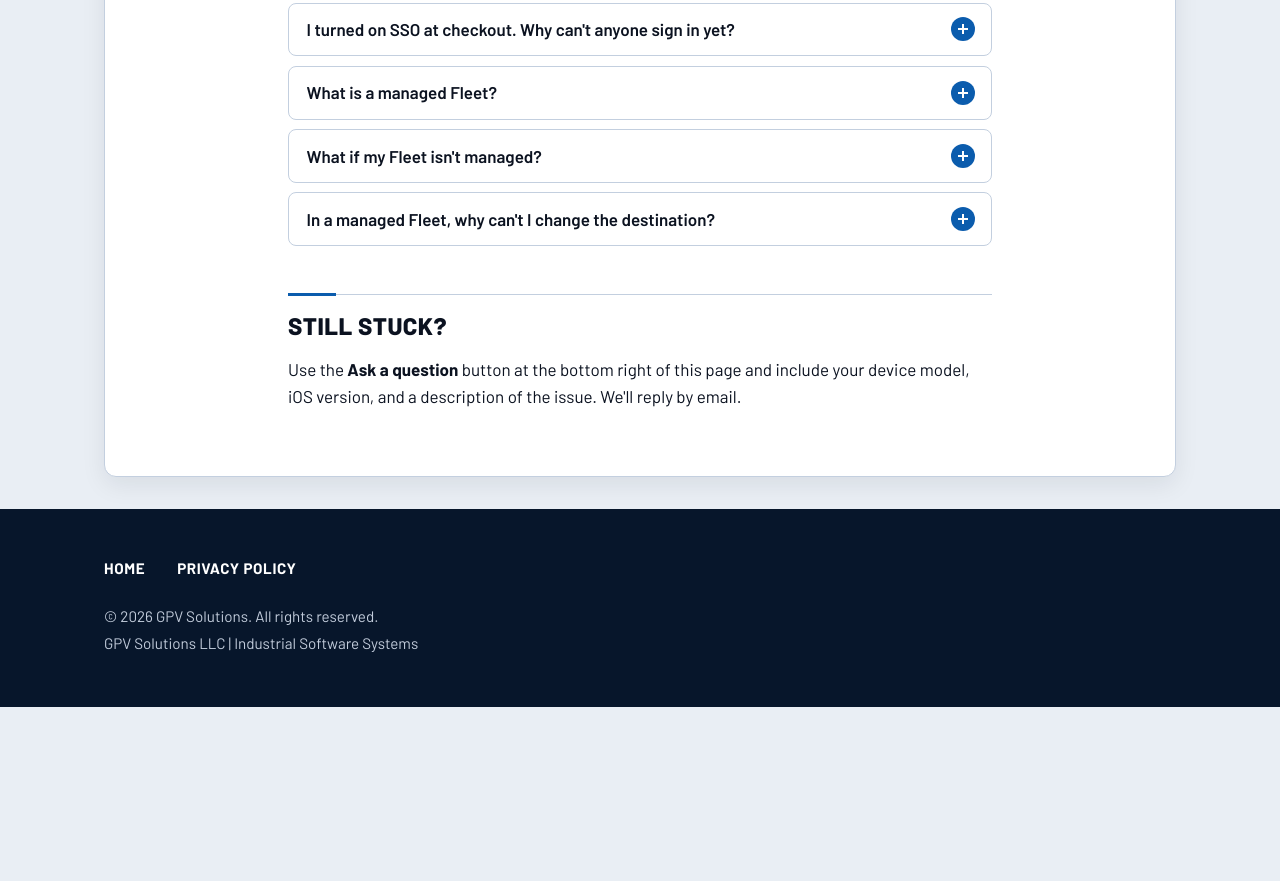
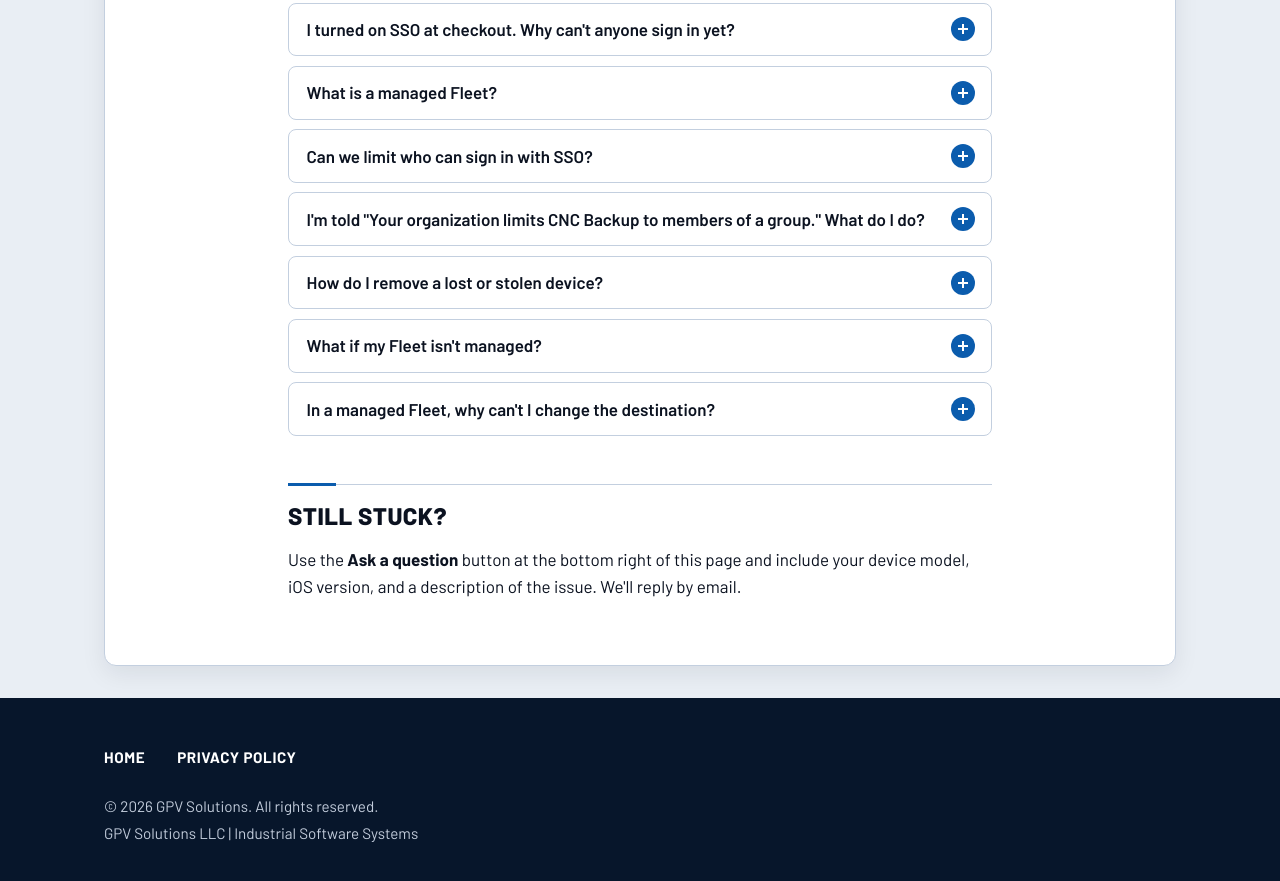
Before and after one commit to peter5ac/GPVSolutions, a plain HTML site: page support.html in a window 1280 px wide. Shown: the part 1377-2258 px from the top of the page. Before the commit the page ends 2084 px from the top, so only its background shows below. Drawn offline with Linux system fonts and the light colour scheme.

Commit message:
Site: document Fleet sign-in group limit and device revoke
Add an Access control row to the plan comparison and three support FAQs:
limiting SSO sign-in to one Entra security group, what a refused member
sees, and revoking a lost or stolen device.

Co-Authored-By: Claude Sonnet 5.5 <noreply@anthropic.com>

```diff
--- a/support.html
+++ b/support.html
@@ -103,6 +103,21 @@
         </details>
 
         <details>
+        <summary>Can we limit who can sign in with SSO?</summary>
+        <p>Yes, in a managed Fleet. By default anyone with a work account on your approved domain can sign in. An admin can limit that to one Microsoft Entra <strong>security group</strong> under <strong>Admin</strong>, <strong>Settings</strong>, <strong>Sign-In Access</strong>: paste the group's Object ID (from its Overview page in the Entra admin center) and, if you like, a name for it. Admins can always sign in, so you can't lock yourself out. People in a security group nested inside that group count too. The group needs to be a <strong>Security</strong> group, not a Microsoft 365 group, and it works best if it was created as one from the start. Someone who is already signed in is checked when their license next renews, every few days. To remove them sooner, revoke their device (see below).</p>
+        </details>
+
+        <details>
+        <summary>I'm told "Your organization limits CNC Backup to members of a group." What do I do?</summary>
+        <p>Your admin has limited sign-in to one group, and your account isn't in it. The message names the group, or shows its ID if your admin didn't give it a name. Ask your admin to add you to that group, then sign in again. If you've just been added, it can take a few minutes to take effect.</p>
+        </details>
+
+        <details>
+        <summary>How do I remove a lost or stolen device?</summary>
+        <p>In a managed Fleet, an admin can revoke a single device under <strong>Admin</strong>, <strong>Devices</strong>. The next time that device reaches us it is signed out of Fleet, and its license, cached policy and connected SharePoint account are removed. Backups already staged in the Local Vault stay. Revoking is per device, not per person: the same person can sign in on another device as normal, and an admin can restore a device later. You can't revoke the device you're using; sign out on it instead. Revoking removes the app's access on that device. It doesn't end the account's Microsoft sign-in, so for a lost or stolen device also revoke the user's sessions in Entra ID. A device that never comes back online can't be told, and a reinstalled app shows up as a new device, so it isn't a hardware ban. To cut someone off everywhere, also remove them from your sign-in group.</p>
+        </details>
+
+        <details>
         <summary>What if my Fleet isn't managed?</summary>
         <p>Without an admin, each user chooses their own destination. Fleet users, whether on SSO or a license key, can connect Dropbox, Google Drive or SharePoint, and can connect several at once.</p>
         </details>
```
Also changed, not shown: index.html (+1 -0 lines).
